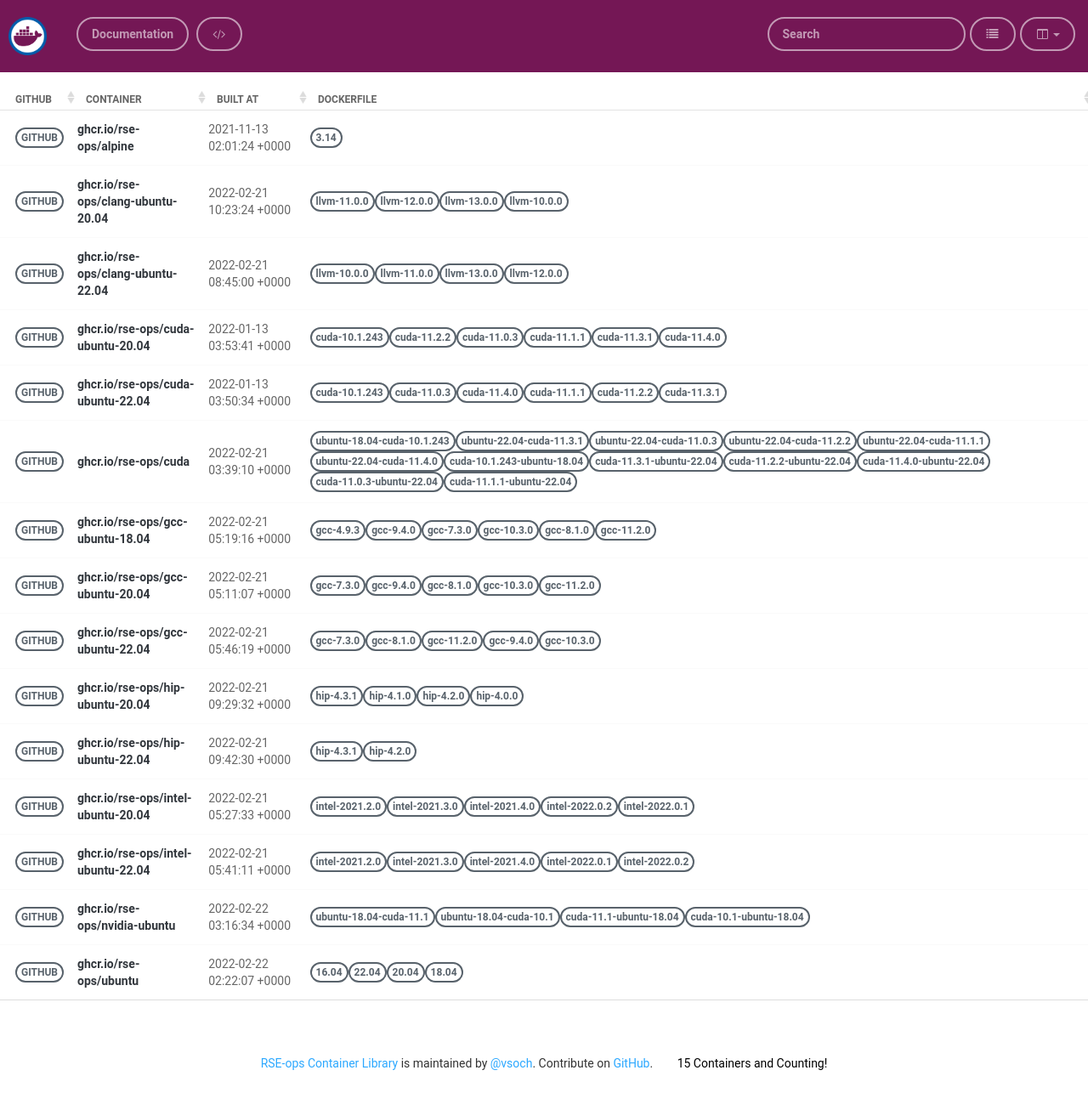
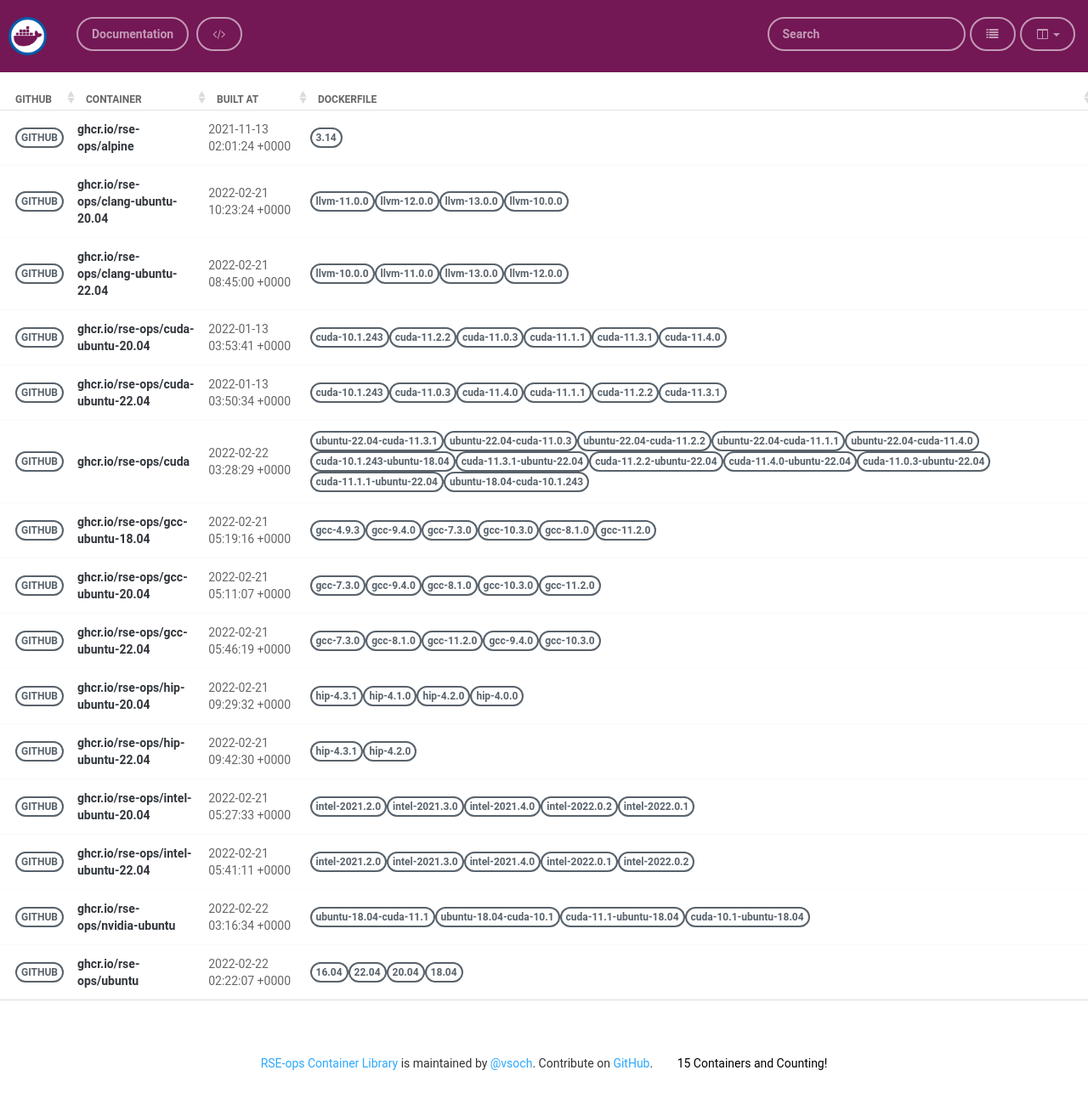
Before and after one commit to rse-ops/docker-images, a Jekyll site: the page built from pages/index.md, in a window 1280 px wide. Shown: the whole page at 85% size. Built offline with Jekyll 4.4.1, drawn with Linux system fonts in a browser that asks for light colours; nearby versions of some CDN libraries.

Commit message:
Automated push to update library 2022-02-22

```diff
--- a/_library/ghcr.io-rse-ops-cuda.md
+++ b/_library/ghcr.io-rse-ops-cuda.md
@@ -1,14 +1,11 @@
 ---
 layout: container
 name: ghcr.io/rse-ops/cuda
-updated_at: 2022-02-21 03:39:10.079368
+updated_at: 2022-02-22 03:28:29.159937
 
 
 container_url: https://github.com/orgs/rse-ops/packages/container/package/cuda
 versions:
- - tag: ubuntu-18.04-cuda-10.1.243
-   dockerfile: https://github.com/rse-ops/docker-images/blob/main/ubuntu/cuda/Dockerfile
-   manifest: https://crane.ggcr.dev/manifest/ghcr.io/rse-ops/cuda:ubuntu-18.04-cuda-10.1.243
  - tag: ubuntu-22.04-cuda-11.3.1
    dockerfile: https://github.com/rse-ops/docker-images/blob/main/ubuntu/cuda/Dockerfile
    manifest: https://crane.ggcr.dev/manifest/ghcr.io/rse-ops/cuda:ubuntu-22.04-cuda-11.3.1
```
Also changed, not shown: other parts of _library/ghcr.io-rse-ops-cuda.md (+3 -0 lines).
